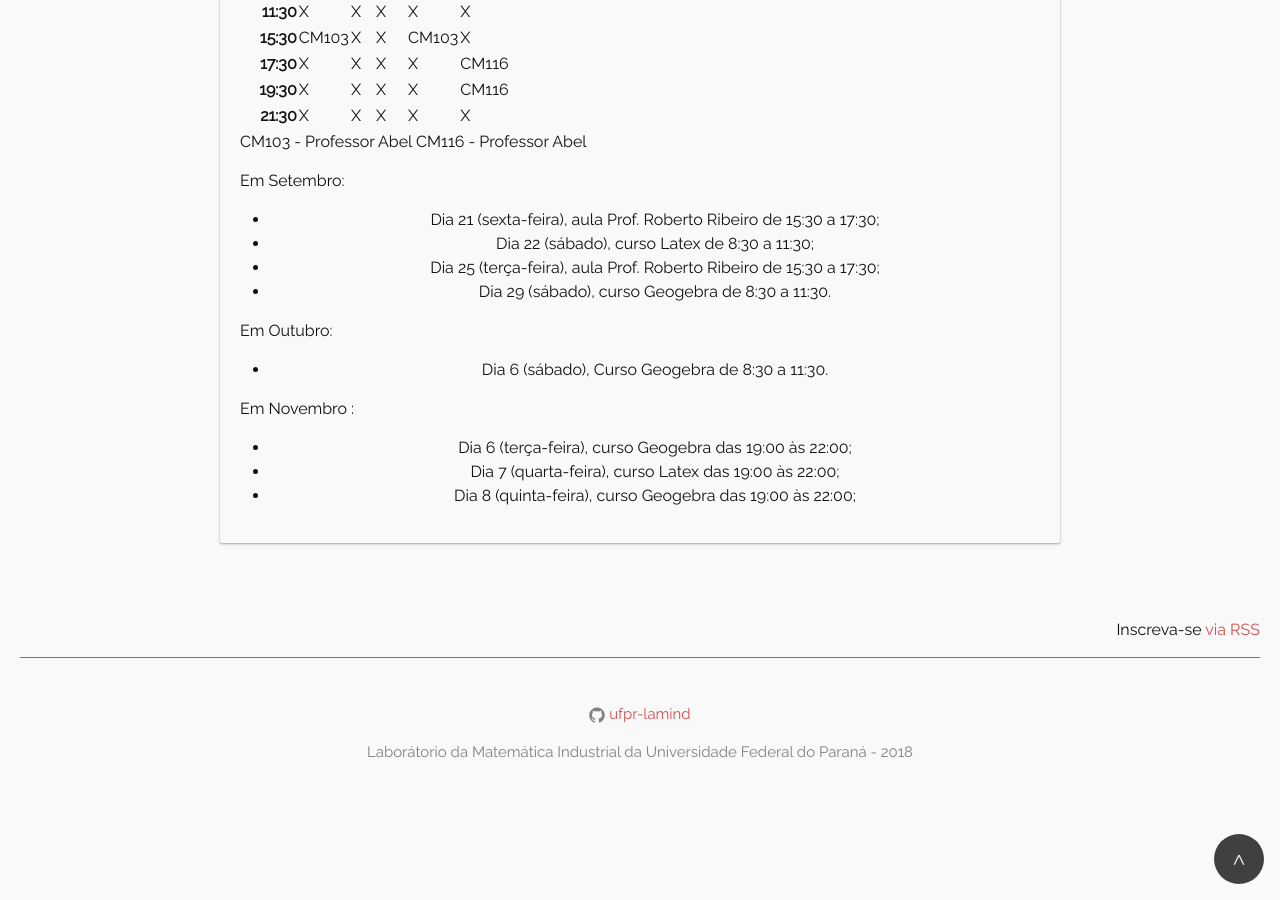
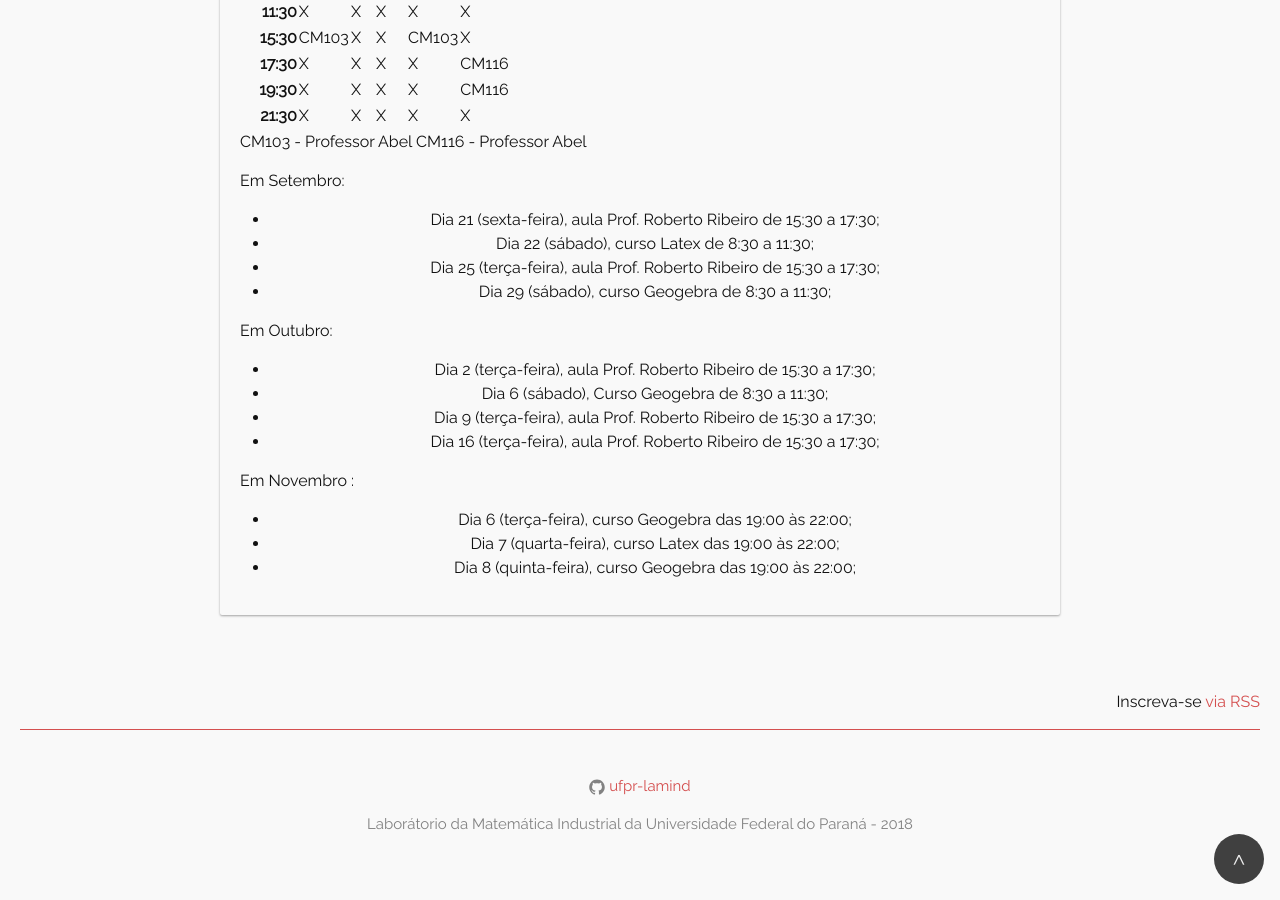
Before and after one commit to ufpr-lamind/ufpr-lamind.github.io, a Jekyll site: the page built from horario.md, in a window 1280 px wide and 900 px high, scrolled down 1322 px. Built offline with Jekyll 4.4.1, drawn with Linux system fonts in a browser that asks for light colours; our own code applies the rules of GitHub Pages for plain Markdown files.

Commit message:
add reservas 2, 9 e 16 de outubro - prof Roberto Ribeiro

```diff
--- a/horario.md
+++ b/horario.md
@@ -39,10 +39,13 @@ Em Setembro:
 - Dia 21 (sexta-feira), aula Prof. Roberto Ribeiro de 15:30 a 17:30;
 - Dia 22 (sábado), curso Latex de 8:30 a 11:30;
 - Dia 25 (terça-feira), aula Prof. Roberto Ribeiro de 15:30 a 17:30;
-- Dia 29 (sábado), curso Geogebra de 8:30 a 11:30.
+- Dia 29 (sábado), curso Geogebra de 8:30 a 11:30;
 
 Em Outubro:
-- Dia 6 (sábado), Curso Geogebra de 8:30 a 11:30.
+- Dia 2 (terça-feira), aula Prof. Roberto Ribeiro de 15:30 a 17:30;
+- Dia 6 (sábado), Curso Geogebra de 8:30 a 11:30;
+- Dia 9 (terça-feira), aula Prof. Roberto Ribeiro de 15:30 a 17:30;
+- Dia 16 (terça-feira), aula Prof. Roberto Ribeiro de 15:30 a 17:30;
 
 Em Novembro :
 - Dia 6 (terça-feira), curso Geogebra das 19:00 às 22:00;
```
